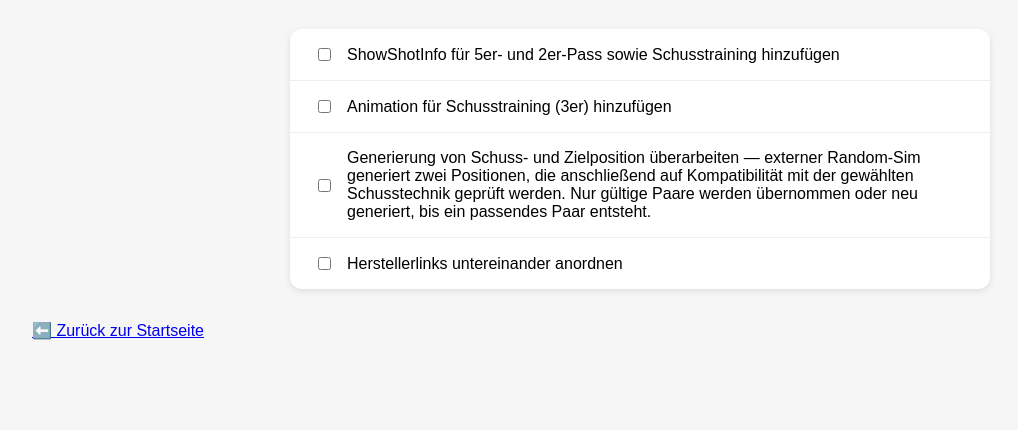
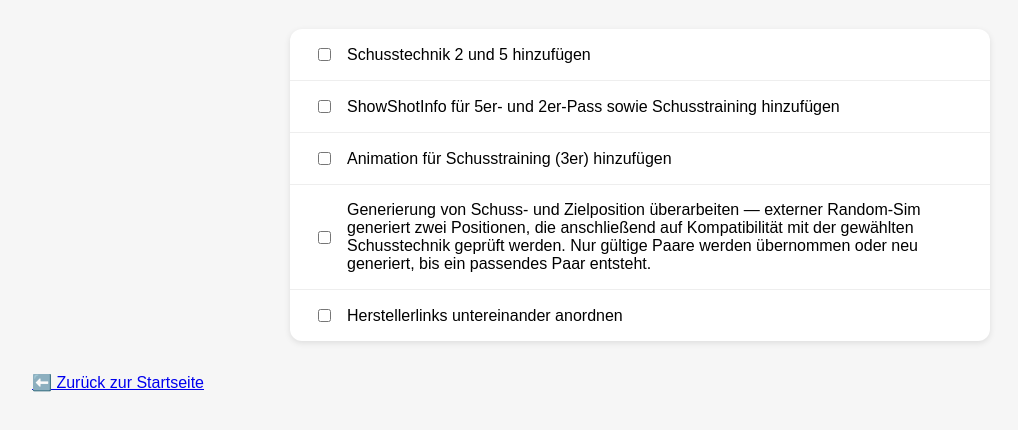
Before and after one commit to pflegefall69/tischfussball-app-, a plain HTML site: page todo.html in a window 1280 px wide. Shown: the part 94-524 px from the top of the page, without its empty margins (0-1018 px from the left). Drawn offline with Linux system fonts and the light colour scheme.

Commit message:
Update todo.html
schusstechnik 2 und 5 hinzufügen

```diff
--- a/todo.html
+++ b/todo.html
@@ -46,6 +46,10 @@ flex-grow: 1;
 <h1>🧩 To‑Do Liste — Tischfussball App</h1>
 <ul>
 <li>
+<input type="checkbox" id="todo0">
+<label for="todo4">Schusstechnik 2 und 5 hinzufügen</label>
+</li>
+<li>
 <input type="checkbox" id="todo1">
 <label for="todo1">ShowShotInfo für 5er- und 2er-Pass sowie Schusstraining hinzufügen</label>
 </li>
```
